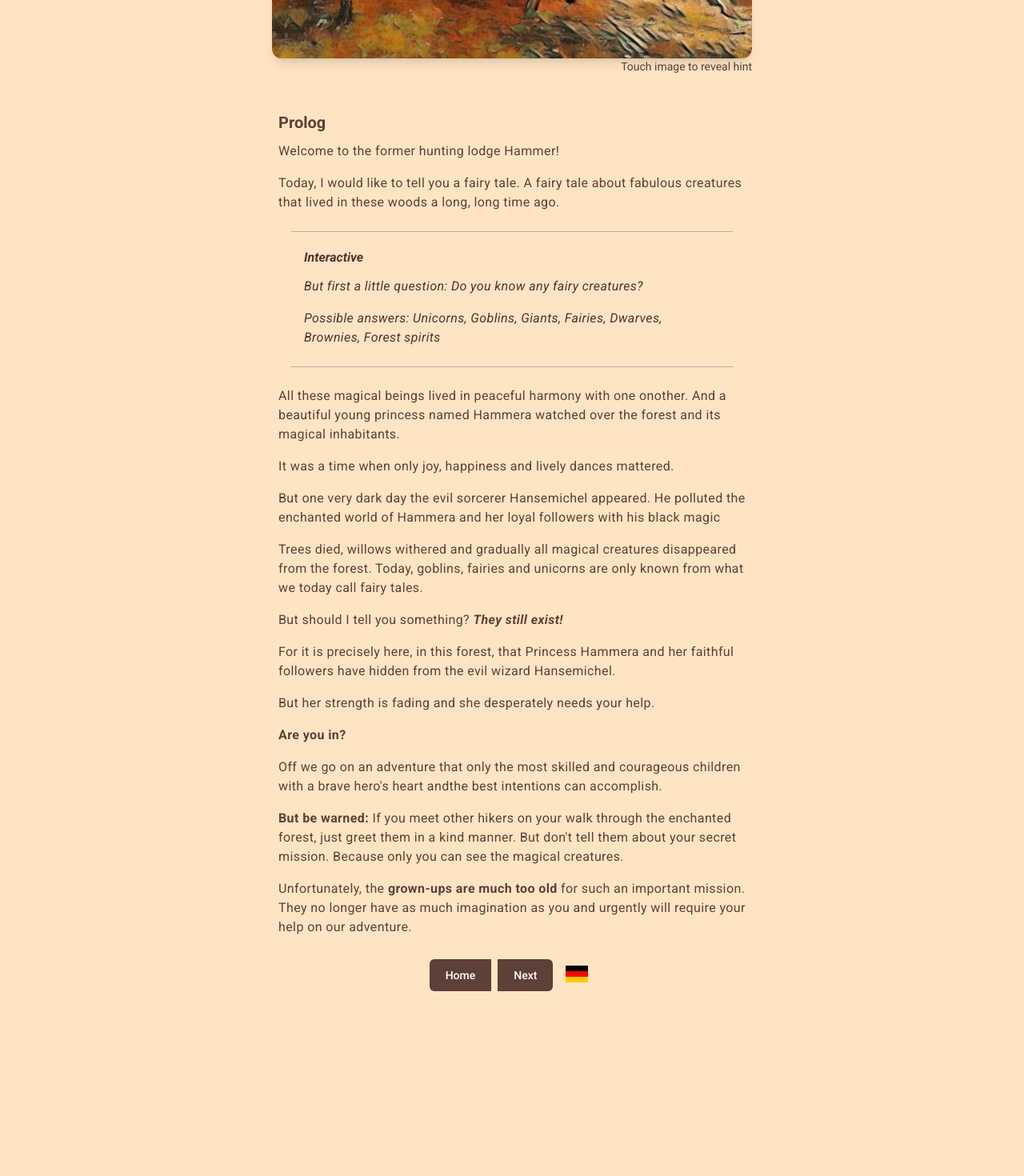
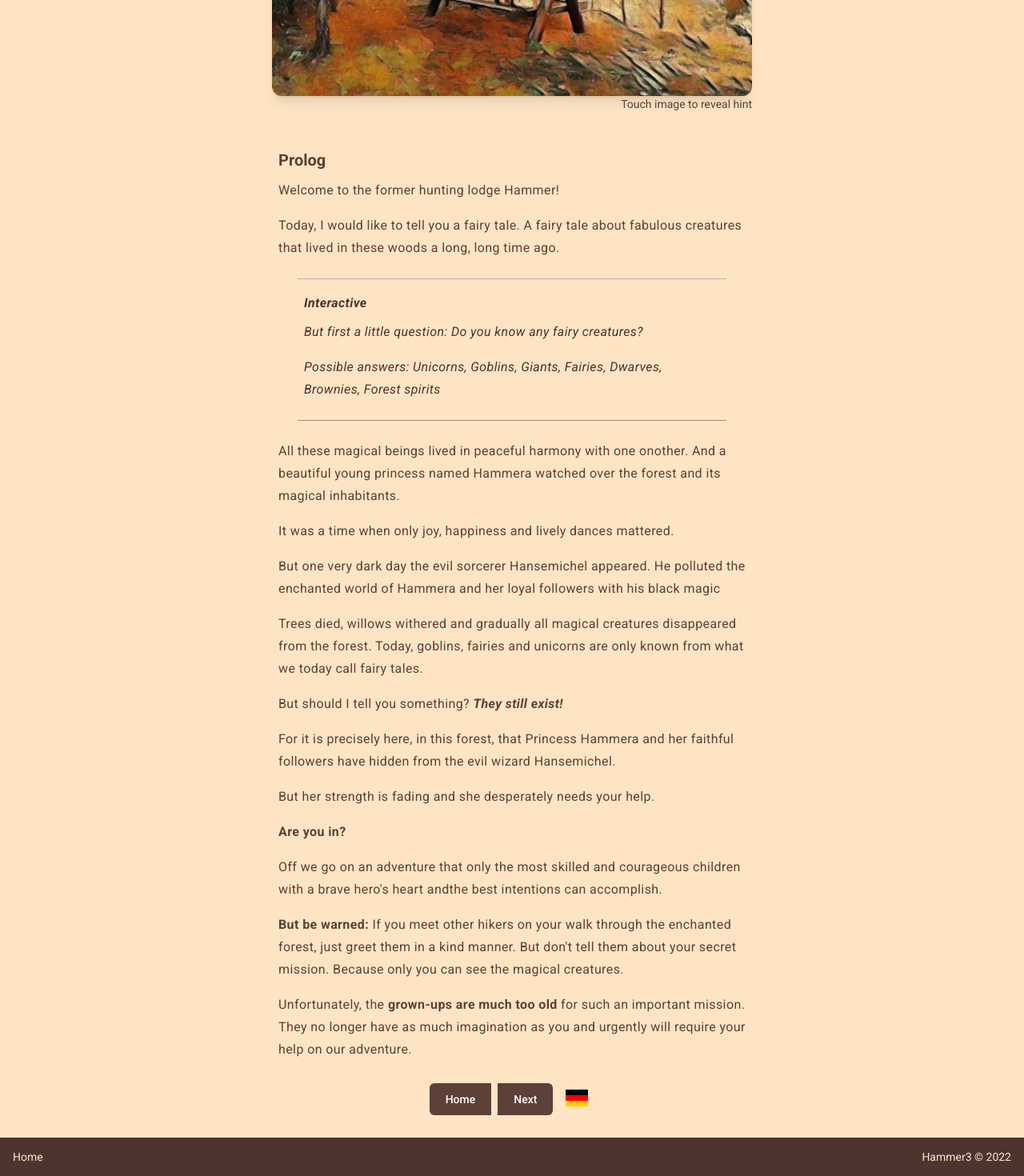
Before and after one commit to carcme/hammera-fairytale, a React (Vite) app: page /tour in a window 1280 px wide. Shown: the part 272-1742 px from the top of the page at 80% size. Before the commit the page ends 1539 px from the top, so only its background shows below. Built offline with nearby package versions, Linux system fonts and the light colour scheme.

Commit message:
fix TW changes to hover: ;adjust some layout issues for mobile; add basic footer

```diff
--- a/src/components/ebookDropDown.jsx
+++ b/src/components/ebookDropDown.jsx
@@ -12,7 +12,7 @@ const EbookDropDown = ({ toggle, isOpen }) => {
       <div>
         <button
           onClick={toggle}
-          className="text-white bg-brown-700 hover:bg-brown-800 focus:ring focus:ring-brown-500 font-medium rounded-md text-sm px-8 py-2.5 inline-flex justify-center shadow-lg"
+          className="text-white bg-brown-700 hover:bg-brown-800 focus:bg-brown-800 font-medium rounded-md text-sm px-4 xs:px-8 py-2.5 inline-flex justify-center shadow-lg"
         >
           eBook Download
           <svg
@@ -42,7 +42,7 @@ const EbookDropDown = ({ toggle, isOpen }) => {
             <a
               href="/Hammera_de.epub"
               _target="blank"
-              className="block px-4 py-2 text-sm hover:bg-brown-500 hover:text-white"
+              className="block px-4 py-2 text-sm hover:bg-brown-500 hover:text-white active:bg-brown-500 active:text-white"
               role="menuitem"
               onClick={toggle}
             >
@@ -51,7 +51,7 @@ const EbookDropDown = ({ toggle, isOpen }) => {
             <a
               href="/Hammera_en.epub"
               _target="blank"
-              className="block px-4 py-2 text-sm hover:bg-brown-500 hover:text-white"
+              className="block px-4 py-2 text-sm hover:bg-brown-500 hover:text-white active:bg-brown-500 active:text-white"
               role="menuitem"
               onClick={toggle}
             >
--- a/src/components/interactive.jsx
+++ b/src/components/interactive.jsx
@@ -2,19 +2,21 @@ import React from "react";
 
 const Interactive = ({ title, text }) => {
   return (
-    <div className="px-8">
-      <hr className="-mx-4 my-4 h-px border-0 bg-brown-200" />
+    <div className="sm:px-8 px-2">
+      <hr className="-mx-2 my-4 h-px border-0 bg-brown-200" />
 
-      <h4 className="leading-8 italic font-bold text-brown-800">{title}</h4>
+      <h4 className="leading-7 tracking-wide italic font-bold text-brown-800">
+        {title}
+      </h4>
       {text.map((item, index) => (
         <p
           key={index}
-          className="py-2 tracking-wide leading-6 italic text-brown-800"
+          className="py-2 tracking-wide leading-7 italic text-brown-800"
         >
           {item}
         </p>
       ))}
-      <hr className="-mx-4 my-4 h-px border-0 bg-brown-200" />
+      <hr className="-mx-2 my-4 h-px border-0 bg-brown-300" />
     </div>
   );
 };
--- a/src/components/layout/BaseLayout.jsx
+++ b/src/components/layout/BaseLayout.jsx
@@ -6,6 +6,15 @@ const Layout = ({ children }) => {
     <>
       {/* <Navbar /> */}
       <section className="pt-navHeight bg-background">{children}</section>
+
+      <footer className="flex px-4 justify-between py-3  bg-brown-800">
+        <a href="/">
+          <span className="text-bisque text-sm">Home</span>
+        </a>
+        <a href="https://hammer3.com">
+          <span className="text-bisque text-sm">Hammer3 © 2022</span>
+        </a>
+      </footer>
     </>
   );
 };
--- a/src/json/tourData.jsx
+++ b/src/json/tourData.jsx
@@ -128,7 +128,7 @@ export const TourData = {
         alt: "Brandenburg fairy tale forest path to horizon",
 
         hasHint: false,
-        hintImg: "no-image.jpg",
+        hintImg: "",
         hintAlt: "",
         hintText: "Walk straight ahead.",
       },
@@ -254,7 +254,7 @@ export const TourData = {
         hintAlt:
           "Brandenburg fairy tale forest path with a clearing to the left",
         hintText:
-          "There is a small clearing to the left of the path with an old over turned tree root. This is the where the basket should be. If the basket is full, please discretely empty it (out of sight of future adventurers)",
+          "A basket should be to the left of the path behind an old tree root. If the basket is full, please empty it out of sight of future adventurers.",
       },
       {
         title: "Epilog",
@@ -535,7 +535,7 @@ export const TourData = {
         hintAlt:
           "Brandenburg Maerchenwald Wandern Pfad mit einer Lichtung auf der linken Seite",
         hintText:
-          "Auf der linken Seite des Weges befindet sich eine kleine Lichtung mit einer umgedrehten alten Baumwurzel. Hier sollte der Korb zu finden sein. Sollte der Korb voll sein, seid so lieb und leert ihn diskret, wenn keines der Kinder zuschaut. Eure Nachfolger werden es euch danken",
+          "Ein Korb sollte links des Weges hinter einer alten Baumwurzel stehen. Wenn der Korb voll ist, leeren Sie ihn bitte außerhalb der Sichtweite künftiger Abenteurer.",
       },
       {
         title: "Epilog",
--- a/src/pages/home/Home.jsx
+++ b/src/pages/home/Home.jsx
@@ -79,7 +79,7 @@ export const Home = () => {
 
           <div className="italic flex  gap-2">
             <div className="justify-center items-center flex gap-2 p-4">
-              <FaSignal size={25} className="mx-4 " />
+              <FaSignal size={25} className="" />
             </div>
             {globalState.lang === "en" && (
               <p>
@@ -98,12 +98,12 @@ export const Home = () => {
           </div>
           <hr className="my-3 text-brown-200 mx-8" />
 
-          <div className="flex justify-between m-4">
+          <div className="flex justify-between ms-2 me-2">
             <div className="">
               <EbookDropDown toggle={toggleDropdown} isOpen={isOpen} />
             </div>
             <div
-              className="flex justify-center me-4"
+              className="flex justify-center"
               role="toolbar"
               aria-label="Toolbar with button groups"
             >
@@ -111,7 +111,7 @@ export const Home = () => {
                 to={"/tour"}
                 type="button"
                 aria-label="start the tour"
-                className="text-white bg-brown-700 hover:bg-brown-800 focus:ring focus:ring-brown-500 font-medium rounded-md text-sm px-8 py-2.5 me-2 mb-2 shadow-lg"
+                className="text-white bg-brown-700 hover:bg-brown-800 focus:ring focus:ring-brown-500 font-medium rounded-md text-sm px-6 xs:px-8 py-2.5 me-2 mb-2 shadow-lg"
               >
                 {data.startBtn}
               </Link>
--- a/src/pages/tour/Tour.jsx
+++ b/src/pages/tour/Tour.jsx
@@ -13,15 +13,23 @@ import { getAssetURL } from "../../lib/image-util";
 import Interactive from "../../components/interactive";
 
 export const Tour = () => {
+  const [showHint, setShowHint] = useState(false);
   const [page, setPage] = useState(0);
   const globalState = useContext(GlobalStateContext);
   const data = getLanguage(globalState.lang, TourData);
   const tour = data.tour[page];
   const navigate = useNavigate();
 
-  const image = getAssetURL(tour.image);
-  const hintImg = getAssetURL(tour.hintImg);
+  const Img = getAssetURL(tour.image);
+  const hintImg = tour.hintImg === "" ? Img : getAssetURL(tour.hintImg);
   const hasHint = tour.hasHint;
+
+  const toggleHint = () => {
+    setShowHint(!showHint);
+  };
+  const hideHint = () => {
+    if (showHint) setShowHint(false);
+  };
 
   const handleNext = () => {
     if (page === 13) {
@@ -43,46 +51,31 @@ export const Tour = () => {
   return (
     <>
       <BaseLayout>
-        <div className="justify-center items-center flex flex-col bg-bisque pt-2 px-2">
+        <div
+          className="justify-center items-center flex flex-col bg-bisque pt-2 px-2"
+          onClick={hideHint}
+        >
           <div className="max-w-[600px]">
             <div className="relative justify-center items-center group">
               <img
-                src={image}
+                src={showHint ? hintImg : Img}
                 alt={tour.alt}
                 loading="lazy"
-                className={`object-cover w-full h-full rounded-xl shadow-lg transition-transform duration-300 transform opacity-100 ${
-                  hasHint ? "group-hover:opacity-0" : "group-hover:opacity-30"
-                }`}
+                onClick={toggleHint}
+                className={`object-cover w-full h-80 xs:h-96 rounded-xl shadow-lg transition-transform duration-300 transform ${
+                  showHint && !hasHint ? "opacity-30" : "opacity-100"
+                } `}
               />
-              {/* Show no hint available text */}
-              {!hasHint && (
+              {/* Show 'no hint available' text */}
+              {showHint && !hasHint && (
                 <p
-                  className={`absolute bottom-2 right-2  text-3xl text-center items-center justify-center transition-transform duration-300 transform opacity-0 text-black ${
-                    hasHint ? "" : "group-hover:opacity-100"
-                  }`}
+                  className={`absolute bottom-2 right-2  text-3xl text-center items-center justify-center transition-transform duration-300 transform  text-black `}
                 >
                   {data.noHintText}
                 </p>
               )}
-
-              {/* hasHint, show the text */}
-              {hasHint && (
-                <p className="absolute right-0 text-sm transition-transform duration-300 transform group-hover:opacity-0 opacity-100">
-                  {data.revealHint}
-                </p>
-              )}
-
-              {hasHint && (
-                <img
-                  src={hintImg}
-                  alt={tour.alt}
-                  loading="lazy"
-                  className="object-cover w-full h-full rounded-xl shadow-lg absolute top-0 left-0 opacity-0 transition-opacity duration-300 transform group-hover:opacity-100"
-                />
-              )}
-
-              <p className="absolute right-0 text-sm opacity-0 transition-opacity duration-300 transform group-hover:opacity-100 ">
-                {tour.hintText.length > 0 ? tour.hintText : ""}
+              <p className="absolute right-0 text-sm transition-transform duration-300 transform ">
+                {showHint ? tour.hintText : data.revealHint}
               </p>
 
               <LangBtn clsName="absolute top-0 right-0 p-4 rounded-full  text-white" />
@@ -92,7 +85,7 @@ export const Tour = () => {
               <h4 className="leading-8 text-xl font-bold">{tour.title}</h4>
               {tour.intro &&
                 tour.intro.map((item, index) => (
-                  <p key={index} className="py-2 tracking-wide leading-6 ">
+                  <p key={index} className="py-2 tracking-wide leading-7 ">
                     {item}
                   </p>
                 ))}
@@ -104,7 +97,7 @@ export const Tour = () => {
               {tour.body.map((item, index) => (
                 <p
                   key={index}
-                  className="py-2 tracking-wide leading-6 "
+                  className="py-2 tracking-wide leading-7"
                   dangerouslySetInnerHTML={{ __html: item }}
                 ></p>
               ))}
```
